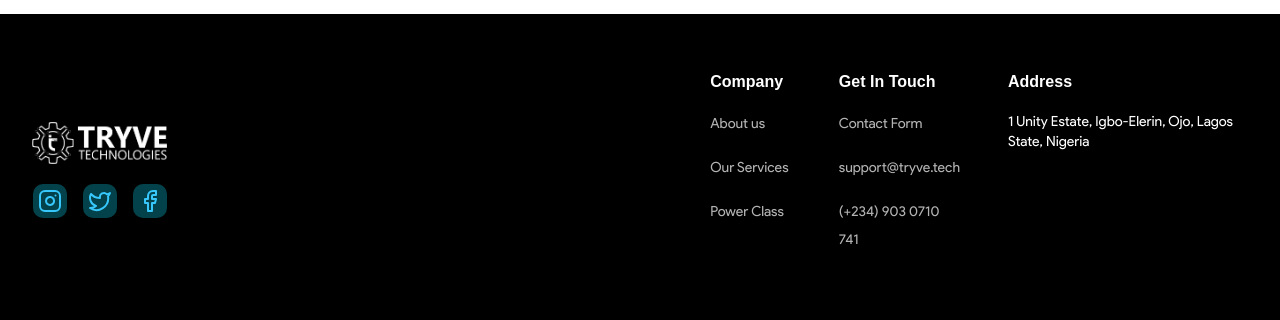
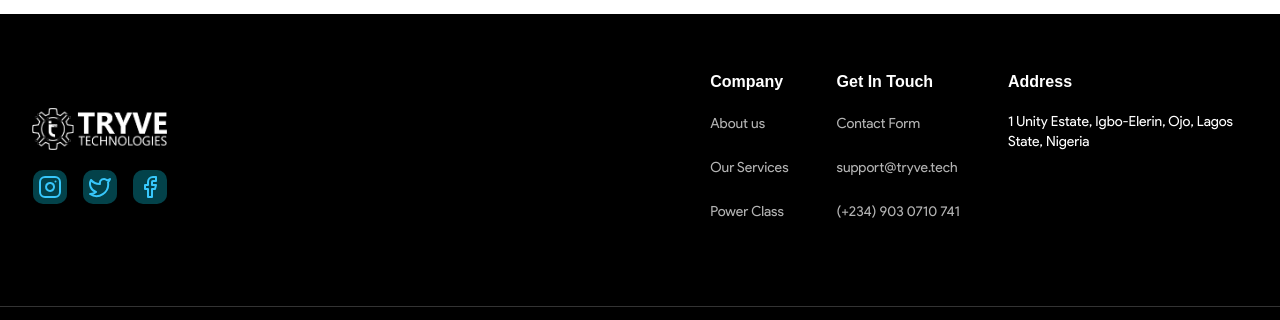
Before and after one commit to Greg-Soap/Tryve-Tech, a Next.js app: page / in a window 1280 px wide. Shown: the part 3867-4187 px from the top of the page. Built offline with nearby package versions, Linux system fonts and the light colour scheme; a web font is replaced by a local one.

Commit message:
changes #2

```diff
--- a/src/components/Footer.tsx
+++ b/src/components/Footer.tsx
@@ -43,7 +43,7 @@ export default function Footer() {
 
           <div className="flex gap-6 max-md:flex-col lg:gap-12">
             {footerLinks.map((column) => (
-              <div key={column.column} className="flex-1">
+              <div key={column.column}>
                 <h2 className="font-google mb-4 text-base font-bold capitalize text-white">
                   {column.data.leadText}
                 </h2>
```
